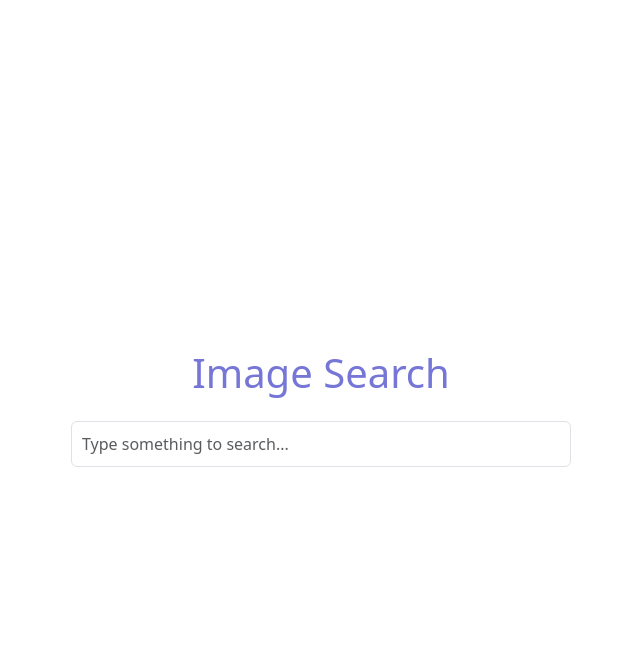
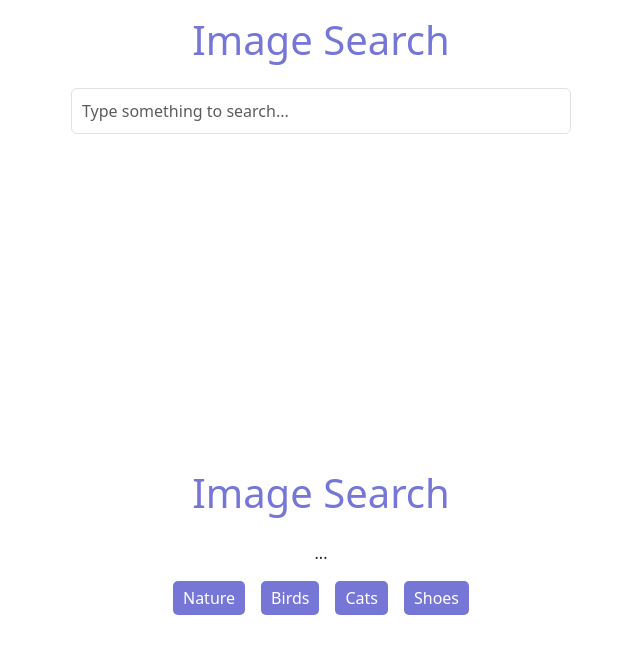
Before and after one commit to RealZacharyFowler/unsplashimagesearch, a React (Vite) app: page / in a window 1280 px wide. Shown: the top 654 px of the page, without its empty margins (319-959 px from the left). Built offline with nearby package versions, Linux system fonts and the light colour scheme.

Commit message:
added in quick search options
Signed-off-by: Zachary Fowler <ZacharySamuel.Fowler@gmail.com>

```diff
--- a/src/App.jsx
+++ b/src/App.jsx
@@ -9,7 +9,7 @@ const App = () => {
 
   const handleSearch = (event) => {
     event.preventDefault();
-    console.log('submitted');
+    console.log(searchInput.current.value);
 
   };
 
@@ -26,6 +26,18 @@ const App = () => {
           />
         </Form>
       </div>
+      <div className='container'>
+      <h1 className='title'>Image Search</h1>
+      <div className='search-section'>
+        ...
+      </div>
+      <div className='filters'>
+        <div>Nature</div>
+        <div>Birds</div>
+        <div>Cats</div>
+        <div>Shoes</div>
+      </div>
+</div>
     </div>
   );
 };
```
